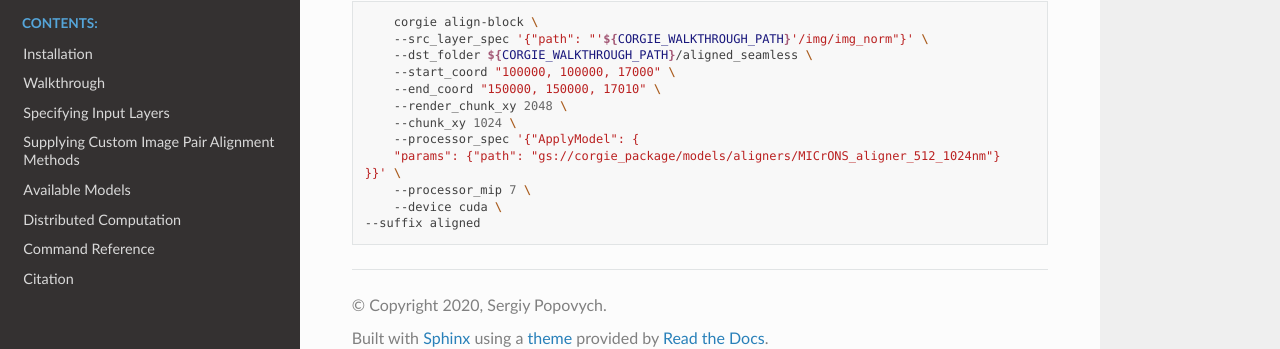
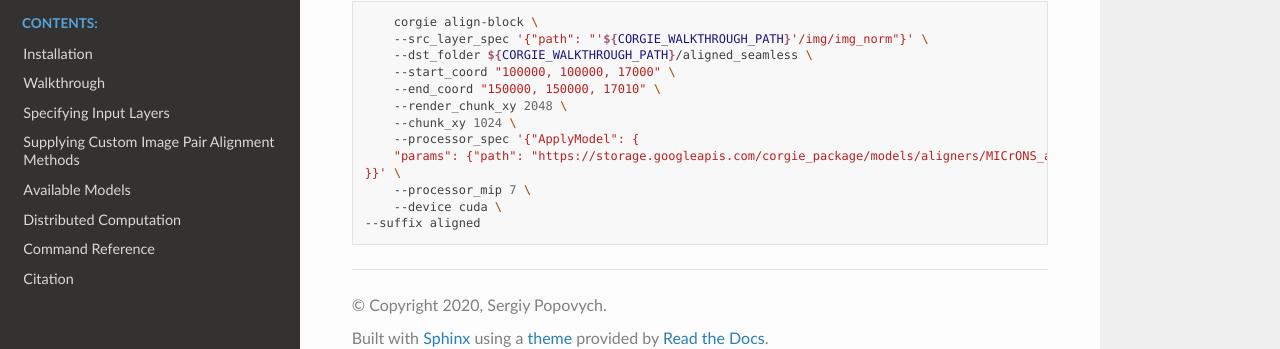
Before and after one commit to seung-lab/corgie, a Sphinx documentation site: the page built from docs/source/walkthrough/align_seamless.rst, in a window 1280 px wide. Shown: the part 98-447 px from the top of the page. Built offline with Sphinx 7.4.7 and the Read the Docs theme 2.0.0, drawn with Linux system fonts in a browser that asks for light colours; some of the changed lines change nothing that is shown.

Commit message:
Update align_seamless.rst

```diff
--- a/docs/source/walkthrough/align_seamless.rst
+++ b/docs/source/walkthrough/align_seamless.rst
@@ -8,7 +8,7 @@
 	--render_chunk_xy 2048 \
 	--chunk_xy 1024 \
 	--processor_spec '{"ApplyModel": {
-        "params": {"path": "gs://corgie_package/models/aligners/MICrONS_aligner_512_1024nm"}
+        "params": {"path": "https://storage.googleapis.com/corgie_package/models/aligners/MICrONS_aligner_512_1024nm"}
     }}' \
 	--processor_mip 7 \
 	--device cuda \
```
